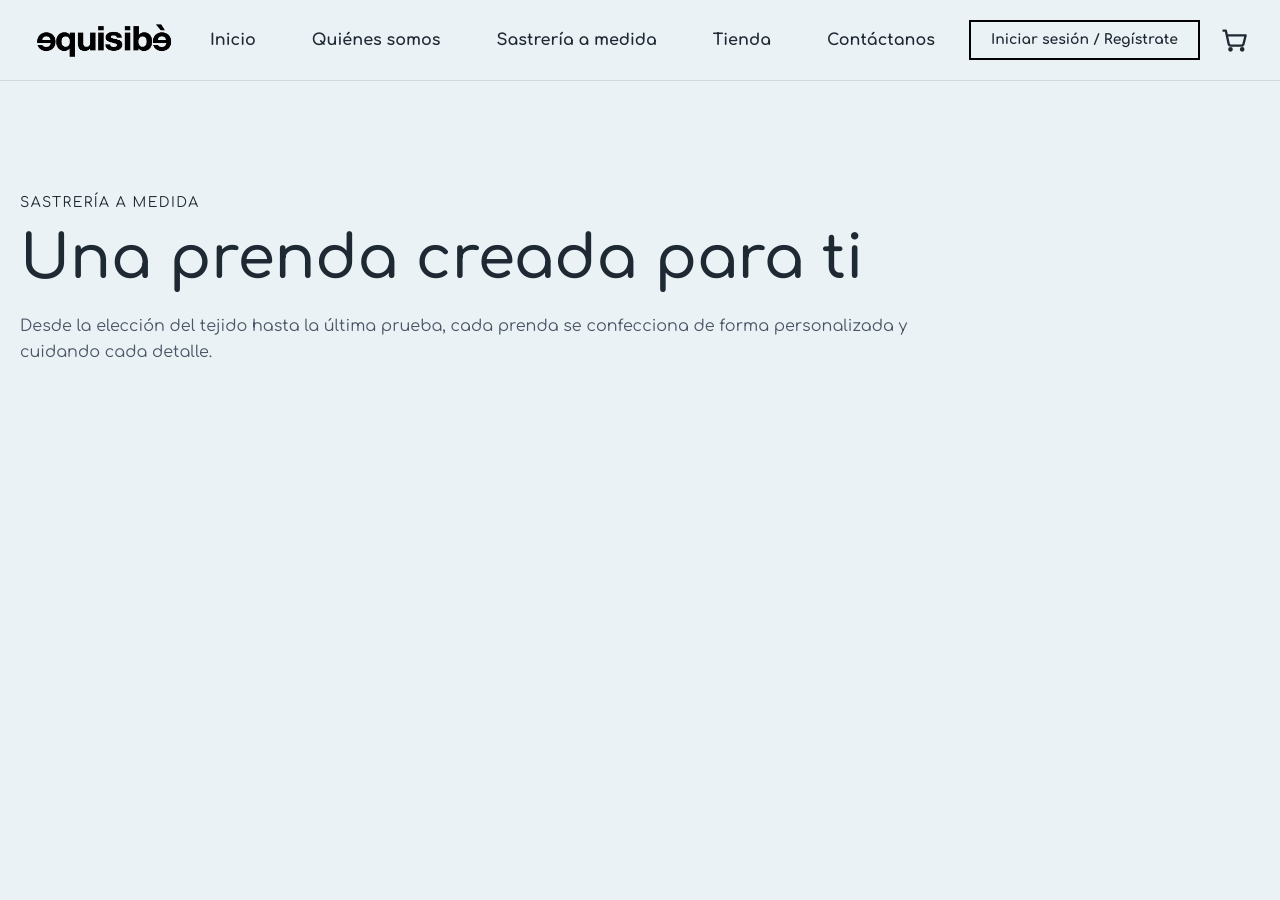
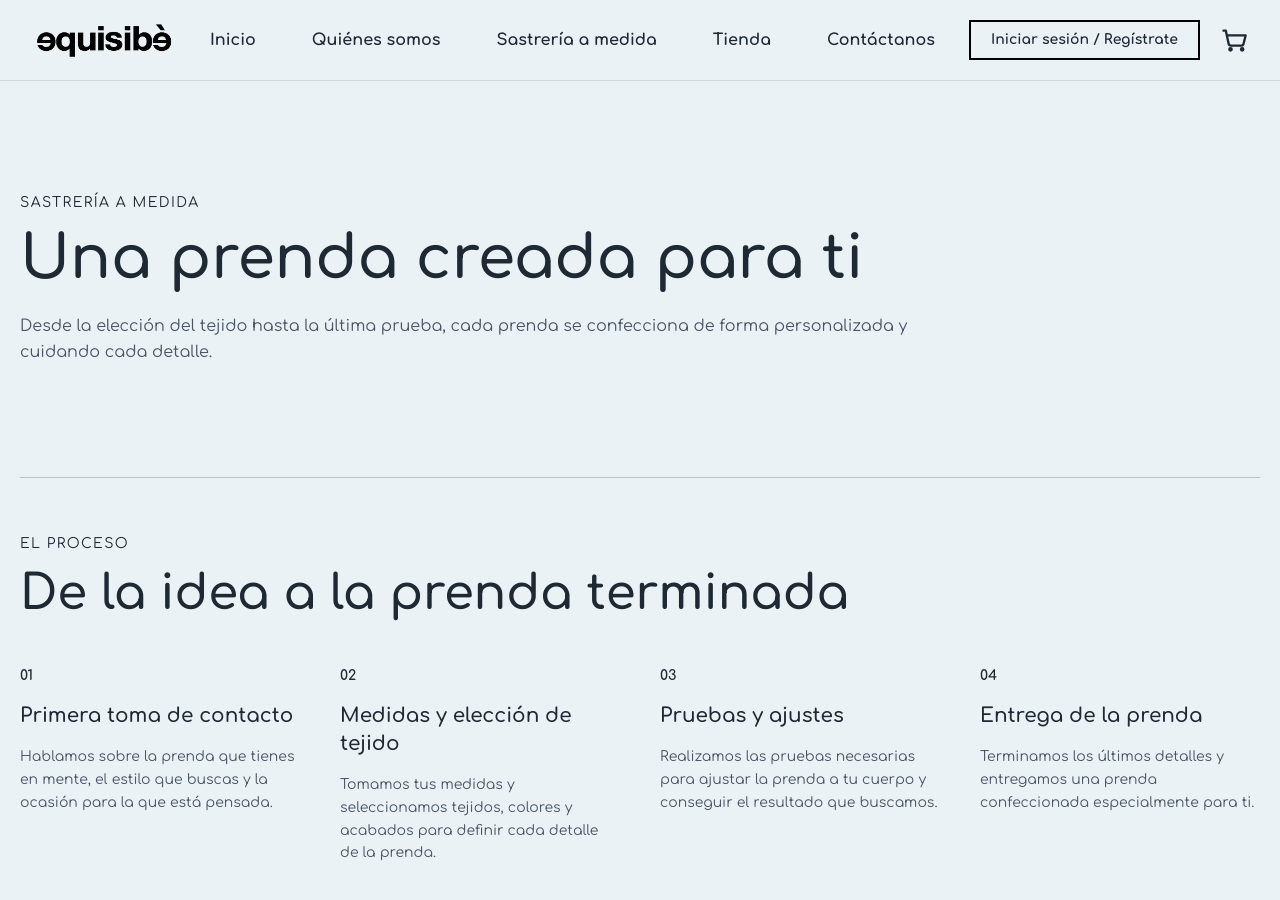
Before and after one commit to andreaperezgon/equisibe-frontend, a Vue app: page /tailoring in a window 1280 px wide. Shown: the top 900 px of the page. Before the commit the page ends 800 px from the top, so only its background shows below. Built offline with nearby package versions, Linux system fonts and the light colour scheme.

Commit message:
feat: add tailoring process section

```diff
--- /dev/null
+++ b/src/components/tailoring/TailoringProcess.vue
@@ -0,0 +1,61 @@
+<script setup>
+const steps = [
+  {
+    number: '01',
+    title: 'Primera toma de contacto',
+    description:
+      'Hablamos sobre la prenda que tienes en mente, el estilo que buscas y la ocasión para la que está pensada.',
+  },
+  {
+    number: '02',
+    title: 'Medidas y elección de tejido',
+    description:
+      'Tomamos tus medidas y seleccionamos tejidos, colores y acabados para definir cada detalle de la prenda.',
+  },
+  {
+    number: '03',
+    title: 'Pruebas y ajustes',
+    description:
+      'Realizamos las pruebas necesarias para ajustar la prenda a tu cuerpo y conseguir el resultado que buscamos.',
+  },
+  {
+    number: '04',
+    title: 'Entrega de la prenda',
+    description:
+      'Terminamos los últimos detalles y entregamos una prenda confeccionada especialmente para ti.',
+  },
+]
+</script>
+
+<template>
+  <section class="mx-auto max-w-7xl px-5 pb-20 md:pb-28">
+    <div class="border-t border-black/20 pt-14">
+      <p class="text-sm uppercase tracking-widest">
+        El proceso
+      </p>
+
+      <h2 class="mt-4 text-3xl font-semibold md:text-5xl">
+        De la idea a la prenda terminada
+      </h2>
+
+      <div class="mt-12 grid gap-10 md:grid-cols-2 lg:grid-cols-4">
+        <article
+          v-for="step in steps"
+          :key="step.number"
+        >
+          <p class="text-sm font-bold">
+            {{ step.number }}
+          </p>
+
+          <h3 class="mt-4 text-xl font-semibold">
+            {{ step.title }}
+          </h3>
+
+          <p class="mt-4 text-sm leading-relaxed text-gray-600">
+            {{ step.description }}
+          </p>
+        </article>
+      </div>
+    </div>
+  </section>
+</template>
--- a/src/views/TailoringView.vue
+++ b/src/views/TailoringView.vue
@@ -1,3 +1,6 @@
+<script setup>
+import TailoringProcess from '../components/tailoring/TailoringProcess.vue'
+</script>
 <template>
   <main>
     <section class="mx-auto max-w-7xl px-5 py-20 md:py-28">
@@ -14,5 +17,6 @@
         se confecciona de forma personalizada y cuidando cada detalle.
       </p>
     </section>
+    <TailoringProcess />
   </main>
 </template>
```
